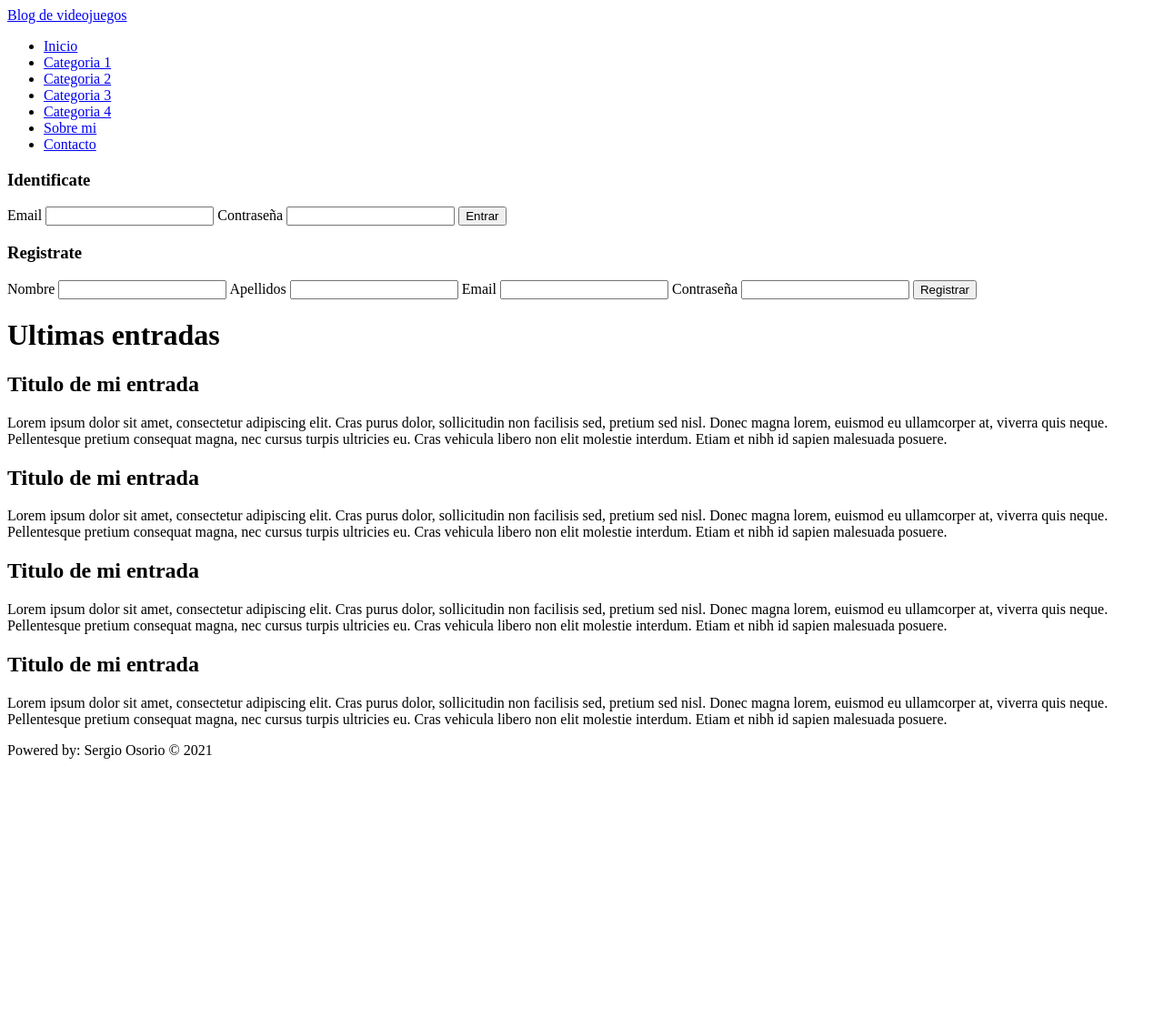
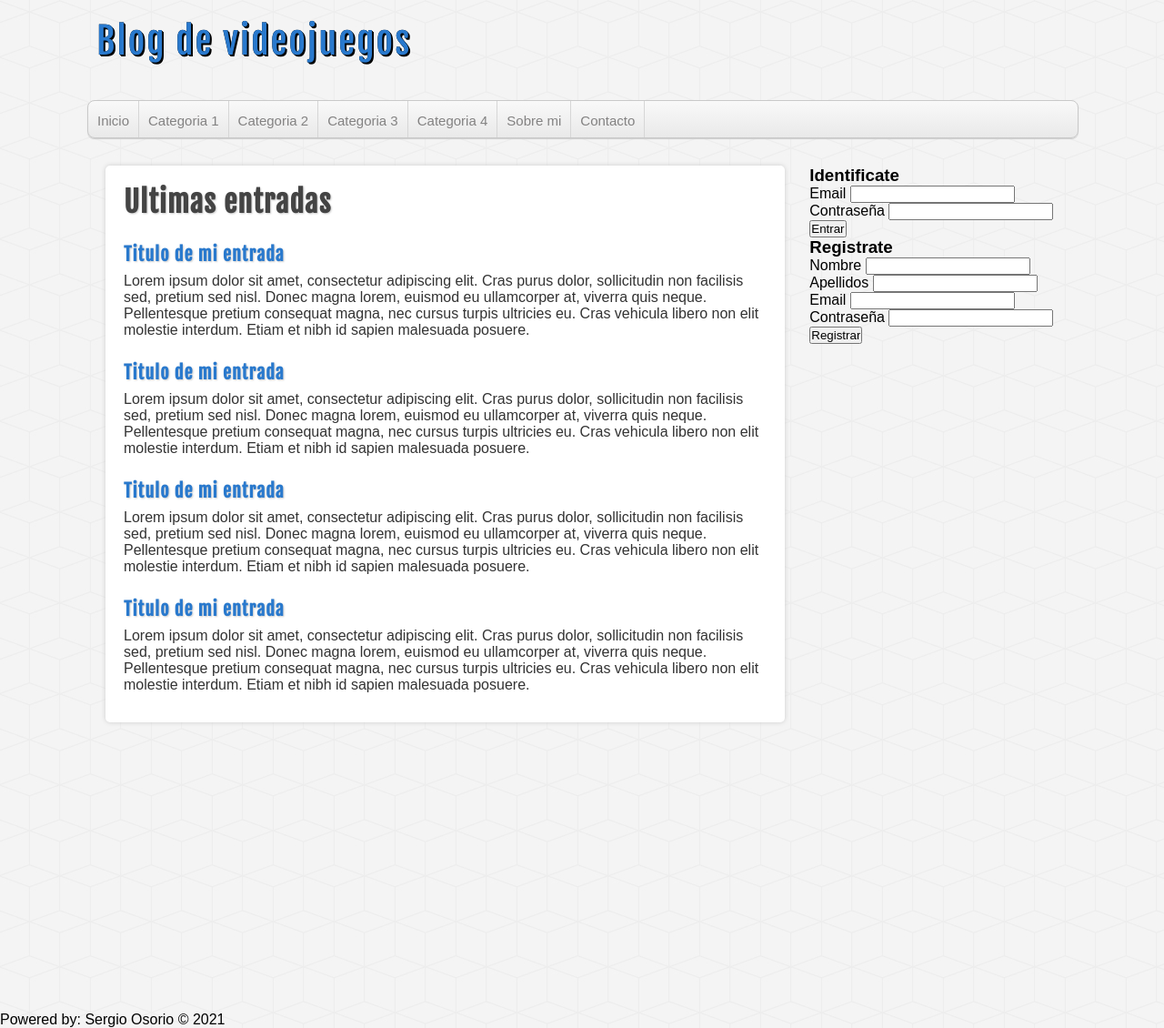
Before and after one commit to andresdeveloper91/proyecto-php, a PHP site: page / in a window 1280 px wide. Shown: the whole page at 91% size. Before the commit the page ends 834 px from the top, so only its background shows below. Run offline with PHP 8.4, Linux system fonts and the light colour scheme.

Commit message:
se añaden los estilos css y se modifica el index

```diff
--- /dev/null
+++ b/assets/css/style.css
@@ -0,0 +1,144 @@
+/*FUENTES*/
+@font-face {
+    font-family: "fajala";
+    src: url(../fonts/fuente.ttf) format('truetype');
+    font-weight: normal;
+    font-style: normal;
+}
+
+/*ESTILOS GENERALES*/
+*{
+    margin: 0px;
+    padding: 0px;
+    font-family: sans-serif, Helvetica, Arial;
+    text-decoration: none;
+}
+
+.clearfix{
+    clear:both;
+    float: none;
+}
+
+body {
+    background: url(../img/cubes.png) #F4F4F4;
+}
+
+/*CABECERA*/
+#header{
+    width: 85%;
+    height:auto;
+    background: transparent;
+    margin: 0px auto;
+    /*border: 1px solid black;*/
+}
+
+/*LOGOTIPO*/
+#logo{
+    float: left;
+    width: 540px;
+    height: 110px;
+}
+
+#logo a{
+    font-family: "fajala", Helvetica;
+    font-size: 40px;
+    letter-spacing: 2px;
+    color: #2979CD;
+    text-shadow: 0px 0px 0px black, 1px 1px 0px black, 2px 2px 0px black;
+    transition: all 500ms;
+    line-height: 90px;
+    margin-left: 10px;
+}
+
+#logo a:hover{
+    cursor: pointer;
+    text-shadow: 0px 0px 0px black, -1px -1px 0px black, -2px -2px 0px black;
+}
+
+/*MENU*/
+#nav{
+    clear: both;
+    width: 100%;
+    height: 40px;
+    background: linear-gradient(to bottom, #f9f9f9 0px, #e9e9e9 100%);
+    border: 1px solid #C9C9C9;
+    border-radius: 8px;
+    box-shadow: 0px 1px 1px #CCC;
+    overflow: hidden;
+}
+
+#nav ul{
+    list-style: none;
+}
+
+#nav ul li{
+    float: left;
+    line-height: 44px;
+    border-right: 1px solid #D6D6D6;
+}
+
+#nav ul li a{
+    display: block;
+    padding-left: 10px;
+    padding-right: 10px;
+    font-size: 15px;
+    color: #838282;
+}
+
+#nav ul li a:hover{
+    background: linear-gradient(to bottom, #f2f2f2 0px, #dad9d4 100%);;
+}
+
+/*CONTENIDO*/
+#container{
+    width: 85%;
+    min-height:900px;
+    margin: 0px auto;
+    margin-top: 30px;
+    margin-bottom: 30px;
+}
+
+/*BARRA LATERAL*/
+#sidebar{
+    float:right;
+    width: 27%;
+    height: auto;
+}
+
+/*PRINCIPAL*/
+#principal{
+    float: left;
+    width: 65%;
+    min-height: 572px;
+    background: white;
+    border-radius: 5px;
+    box-shadow: 0px 0px 5px #ccc;
+    margin-left: 20px;
+    padding: 20px;
+    overflow: hidden;
+}
+
+#principal a{
+    color: #333;
+}
+
+#principal h1{
+    font-size: 32px;
+    color: #444;
+    letter-spacing: 1px;
+    text-shadow: 1px 1px 2px #ccc;
+    font-family: "fajala";
+}
+
+#principal h2{
+    font-size: 20px;
+    color: #2979CD;
+    text-shadow: 1px 1px 2px #ccc;
+    letter-spacing: 1px;
+    font-family: "fajala";
+    margin-top: 25px;
+}
+
+#principal p{
+    margin-top: 8px;
+}
--- a/index.php
+++ b/index.php
@@ -5,10 +5,12 @@
         <meta name="viewport" content="width=device-wiidth, initial-scale=1.0">
         <meta http-equiv="X-UA-Compatible" content="ie=edge">
         <title>Blog de Videojuegos</title>
+        <link rel="stylesheet" type="text/css" href="./assets/css/style.css" />
     </head>
     <body>
         <!-- ENCABEZADO-->
-        <header>
+        <header id="header">
+            <!--LOGO-->
            <div id="logo">
                 <a href="index.php">
                     Blog de videojuegos
@@ -40,6 +42,7 @@
                     </li>
                 </ul>
             </nav>
+            <div class="clearfix"></div>
         </header>
         <div id="container">
             <!-- SIDEBAR-->
@@ -79,46 +82,56 @@
             <div id="principal">
                 <h1>Ultimas entradas</h1>
 
-                <article>
+                <article class="entrada">
+                    <a href="">
                         <h2>Titulo de mi entrada</h2>
                         <p>
                         Lorem ipsum dolor sit amet, consectetur adipiscing elit. Cras purus dolor, sollicitudin non facilisis sed, pretium sed nisl.
                         Donec magna lorem, euismod eu ullamcorper at, viverra quis neque. Pellentesque pretium consequat magna, nec cursus turpis ultricies eu.
                         Cras vehicula libero non elit molestie interdum. Etiam et nibh id sapien malesuada posuere.
                         </p>
+                    </a>
                 </article>
 
-                <article>
+                <article class="entrada">
+                    <a href="">
                         <h2>Titulo de mi entrada</h2>
                         <p>
                         Lorem ipsum dolor sit amet, consectetur adipiscing elit. Cras purus dolor, sollicitudin non facilisis sed, pretium sed nisl.
                         Donec magna lorem, euismod eu ullamcorper at, viverra quis neque. Pellentesque pretium consequat magna, nec cursus turpis ultricies eu.
                         Cras vehicula libero non elit molestie interdum. Etiam et nibh id sapien malesuada posuere.
                         </p>
-                </article>
+                    </a>
+                </article class="entrada">
 
-                <article>
+                <article class="entrada">
+                    <a href="">
                         <h2>Titulo de mi entrada</h2>
                         <p>
                         Lorem ipsum dolor sit amet, consectetur adipiscing elit. Cras purus dolor, sollicitudin non facilisis sed, pretium sed nisl.
                         Donec magna lorem, euismod eu ullamcorper at, viverra quis neque. Pellentesque pretium consequat magna, nec cursus turpis ultricies eu.
                         Cras vehicula libero non elit molestie interdum. Etiam et nibh id sapien malesuada posuere.
                         </p>
+                    </a>
                 </article>
 
-                <article>
+                <article class="entrada">
+                    <a href="">
                         <h2>Titulo de mi entrada</h2>
                         <p>
                         Lorem ipsum dolor sit amet, consectetur adipiscing elit. Cras purus dolor, sollicitudin non facilisis sed, pretium sed nisl.
                         Donec magna lorem, euismod eu ullamcorper at, viverra quis neque. Pellentesque pretium consequat magna, nec cursus turpis ultricies eu.
                         Cras vehicula libero non elit molestie interdum. Etiam et nibh id sapien malesuada posuere.
                         </p>
+                    </a>
                 </article>
+            </div>
+            <div class="clearfix"></div>
         </div>
         <!-- PIE DE PAGINA-->
         <footer id="footer">
             <p>Powered by: Sergio Osorio &copy; 2021</p>
         </footer>
-        </div>
+
     </body>
 </html>
```
Lines whose indentation alone changed are shown as unchanged.
